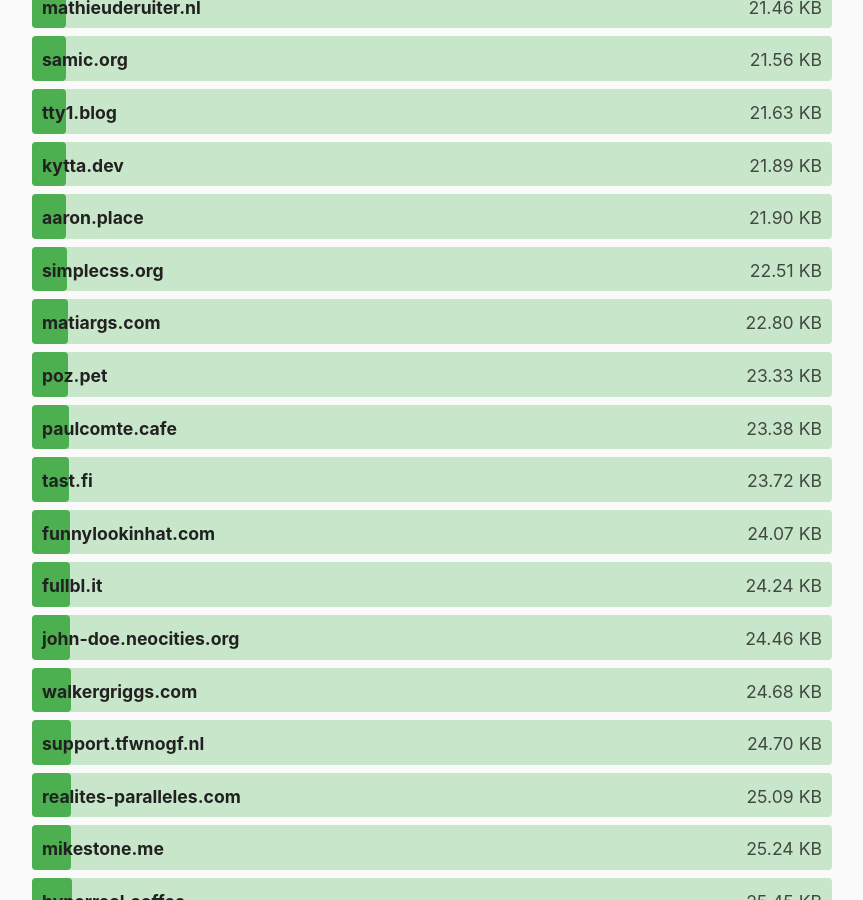
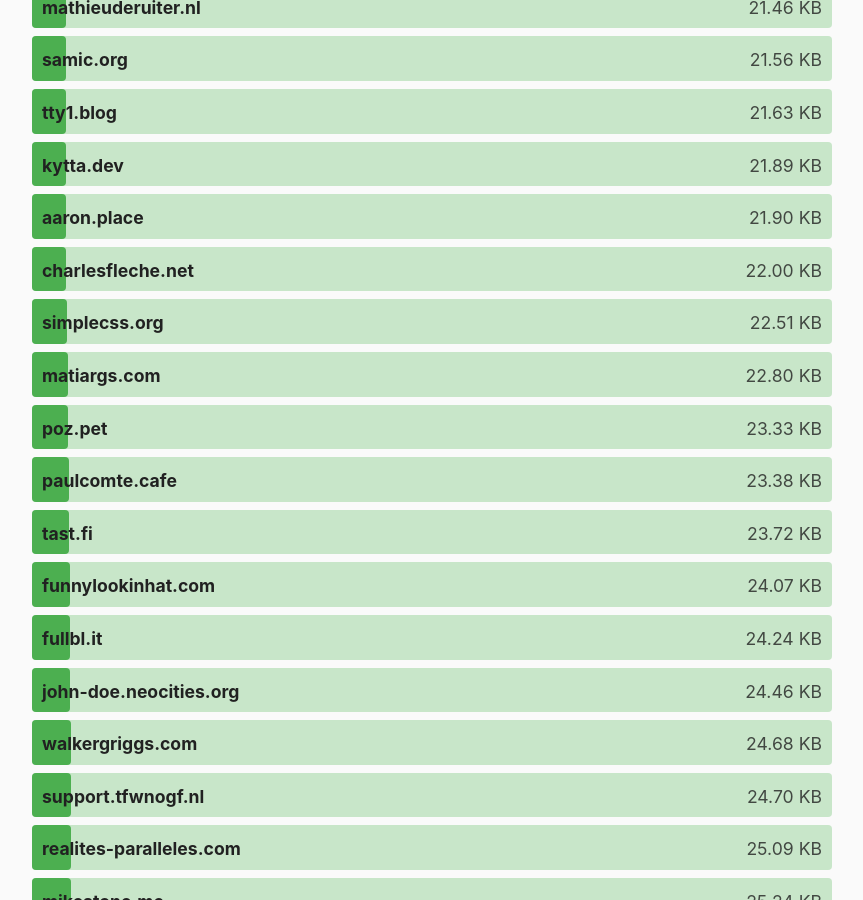
Before and after one commit to kevquirk/512kb.club, a Jekyll site: the page built from index.md, in a window 1280 px wide and 900 px high, scrolled down 8108 px. Shown: the whole window, without its empty margins (208-1071 px from the left). Built offline with Jekyll 4.4.1, drawn with Linux system fonts in a browser that asks for light colours.

Commit message:
Add charlesfleche.net

```diff
--- a/_data/sites.yml
+++ b/_data/sites.yml
@@ -4342,3 +4342,8 @@
   url: https://zwieratko.sk/
   size: 30.94
   last_checked: 2025-08-30
+
+- domain: charlesfleche.net
+  url: https://charlesfleche.net/
+  size: 22
+  last_checked: 2025-11-04
```
